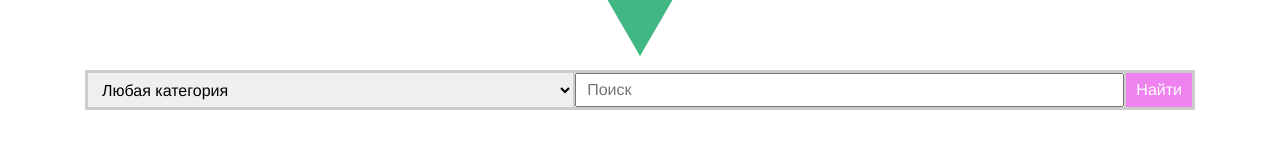
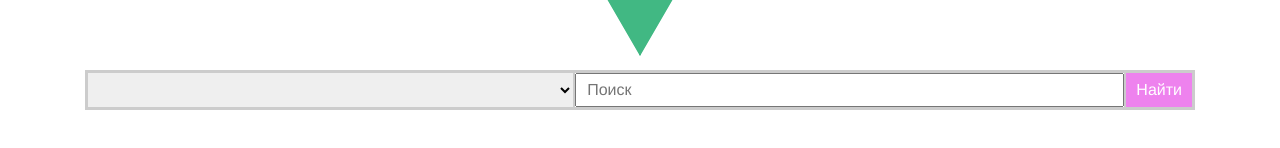
Before and after one commit to rzakharov90/Vue_Bootstrap_test, a Vue app: page /#/ in a window 1280 px wide. Shown: the part 190-338 px from the top of the page. Built offline with nearby package versions, Linux system fonts and the light colour scheme.

Commit message:
search elems

```diff
--- a/src/components/Form/Search.vue
+++ /dev/null
@@ -1,107 +0,0 @@
-<template>
-    <form v-bind:class="{ error: !isValid }" class="main-search">
-        <div class="main-search__row">
-            <div class="main-search__elem-wrap">
-                <select name="category" class="main-search__select">
-                    <option>Любая категория</option>
-                    <option>Пиломатериалы</option>
-                    <option>Бетон</option>
-                    <option>Песок</option>
-                </select>
-            </div>
-            <div class="main-search__elem-wrap">
-                <input type="text" name="term" placeholder="Поиск"  class="main-search__input"/>
-            </div>
-            <div class="main-search__elem-wrap main-search__elem-wrap_submit">
-                <button type="submit" class="main-search__submit">Найти</button>
-            </div>
-        </div>
-    </form>
-</template>
-
-
-<script>
-export default {
-  name: 'Search',
-  props: {
-  },
-  data () {
-    return {
-      value: {
-        tel: {
-          value: '',
-          isValid: true
-        },
-        mail: {
-          value: '',
-          isValid: true,
-          name: 'mail'
-        },
-        name: {
-          value: '',
-          isValid: true,
-          name: 'name',
-          minLength: 10
-        }
-      }
-    }
-  },
-  methods: {
-    onValueChange: function (data) {
-      console.log(data)
-      this.value[data.name] = data
-    }
-  },
-  computed: {
-    isValid: function () {
-      let valid = true
-      for (let item in this.value) {
-        if (!this.value[item].isValid) {
-          valid = false
-        }
-      }
-      return valid
-    }
-  },
-  components: {
-  }
-}
-</script>
-
-<style>
-    .main-search__row {
-        display: flex;
-        justify-content: space-between;
-        align-items: stretch;
-        border: 2px solid #ccc;
-    }
-    .main-search__elem-wrap {
-        flex-grow: 1;
-        border: 1px solid #ccc;
-    }
-    .main-search__elem-wrap_submit {
-        flex-grow: 0;
-    }
-    .main-search__select {
-        width: 100%;
-        padding: 5px 10px;
-        font-size: 16px;
-        height: 100%;
-        border: none;
-    }
-    .main-search__input {
-        width: 100%;
-        padding: 5px 10px;
-        font-size: 16px;
-        height: 100%;
-    }
-    .main-search__submit {;
-        padding: 5px 10px;
-        font-size: 16px;
-        height: 100%;
-        background: violet;
-        color: white;
-        border: none;
-        cursor: pointer;
-    }
-</style>
--- /dev/null
+++ b/src/components/Form/Search/additionalRow.vue
@@ -0,0 +1,38 @@
+<template>
+   <div class="main-search__row">
+       <div v-for="elem in data" class="main-search__elem-wrap">
+            <formElement :data="elem"></formElement>
+       </div>
+    </div>
+</template>
+
+<script>
+    import formElement from './formElement.vue'
+export default {
+  name: 'AdditionalRow',
+  props: {
+    data: {
+      default: {}
+    }
+  },
+  data () {
+    return {
+
+    }
+  },
+    computed: {
+
+    },
+  methods: {
+
+  },
+    components: {
+        formElement
+    }
+}
+
+</script>
+
+<style scoped>
+
+</style>
--- /dev/null
+++ b/src/components/Form/Search/formElement.vue
@@ -0,0 +1,32 @@
+<template>
+        <select name="data.name" class="main-search__select"  v-bind="data.name">
+            <option class="main-search__option" v-for="option in data.data" :value="option.value">{{option.name}}</option>
+        </select>
+</template>
+
+<script>
+export default {
+  name: 'formElement',
+  props: {
+    data: {
+      default: {}
+    }
+  },
+  data () {
+    return {
+
+    }
+  },
+    computed: {
+
+    },
+  methods: {
+
+  }
+}
+
+</script>
+
+<style scoped>
+
+</style>
--- /dev/null
+++ b/src/components/Form/Search/index.vue
@@ -0,0 +1,157 @@
+<template>
+    <form v-bind:class="{ error: !isValid }" class="main-search">
+        <div class="main-search__row">
+            <div class="main-search__elem-wrap">
+                <select name="category" class="main-search__select" v-model="category">
+                    <option class="main-search__option">Любая категория</option>
+                    <option class="main-search__option" value="wood">Автомобили</option>
+                    <option class="main-search__option">Бетон</option>
+                    <option class="main-search__option">Песок</option>
+                </select>
+            </div>
+            <div class="main-search__elem-wrap">
+                <input type="text" name="term" placeholder="Поиск"  class="main-search__input"  v-model="term"/>
+            </div>
+            <div class="main-search__elem-wrap main-search__elem-wrap_submit">
+                <button type="submit" class="main-search__submit">Найти</button>
+            </div>
+        </div>
+        <div v-if="additionalRow">
+            <additionalRow :data="additionalRow"></additionalRow>
+        </div>
+    </form>
+</template>
+
+
+<script>
+import additionalRow from './additionalRow.vue'
+export default {
+  name: 'Search',
+  props: {
+  },
+  data () {
+    return {
+        term: '',
+        category: '',
+        additionalRowData: {
+            wood: {
+                brand: {
+                    type: 'select',
+                    name: 'brand',
+                    data: [
+                        {
+                            value: 'vaz',
+                            name: 'vaz'
+                        },{
+                            value: 'ford',
+                            name: 'ford'
+                        },{
+                            value: 'bmw',
+                            name: 'bmw'
+                        },
+                    ]
+                },
+                model: {
+                    type: 'select',
+                    parent: 'brand',
+                    name: 'model',
+                    data: {
+                        vaz: [
+                            {
+                                value: 10,
+                                label: 10
+                            },{
+                                value: 12,
+                                label: 12
+                            },{
+                                value: 13,
+                                label: 13
+                            },{
+                                value: 14,
+                                label: 14
+                            }
+                        ],
+                        ford: [
+                            {
+                                value: 'focus',
+                                label: 'focus'
+                            },{
+                                value: 'transit',
+                                label: 'transit'
+                            },{
+                                value: 'mondeo',
+                                label: 'mondeo'
+                            }
+                        ]
+                    }
+                }
+            }
+        }
+    }
+  },
+  methods: {
+    onValueChange: function (data) {
+      console.log(data)
+      this.value[data.name] = data
+    }
+  },
+  computed: {
+    additionalRow: function () {
+        return this.additionalRowData[this.category];
+    },
+  isValid: function () {
+      let valid = true
+      for (let item in this.value) {
+        if (!this.value[item].isValid) {
+          valid = false
+        }
+      }
+      return valid
+    }
+  },
+  components: {
+      additionalRow
+  }
+}
+</script>
+
+<style>
+    .main-search__row {
+        display: flex;
+        justify-content: space-between;
+        align-items: stretch;
+        border: 2px solid #ccc;
+    }
+    .main-search__elem-wrap {
+        flex-grow: 1;
+        border: 1px solid #ccc;
+    }
+    .main-search__elem-wrap_submit {
+        flex-grow: 0;
+    }
+    .main-search__select {
+        width: 100%;
+        padding: 5px 10px;
+        font-size: 16px;
+        height: 100%;
+        border: none;
+    }
+    .main-search__option {
+        padding: 5px;
+    }
+    .main-search__input {
+        width: 100%;
+        padding: 5px 10px;
+        font-size: 16px;
+        height: 100%;
+    }
+    .main-search__submit {;
+        padding: 5px 10px;
+        font-size: 16px;
+        height: 100%;
+        background: violet;
+        color: white;
+        border: none;
+        cursor: pointer;
+    }
+</style>
--- a/src/components/HelloWorld.vue
+++ b/src/components/HelloWorld.vue
@@ -132,7 +132,7 @@
 
 <script>
 import Form from '@/components/Form/Form.vue'
-import Search from '@/components/Form/Search.vue'
+import Search from '@/components/Form/Search'
 export default {
   name: 'HelloWorld',
   data () {
```
